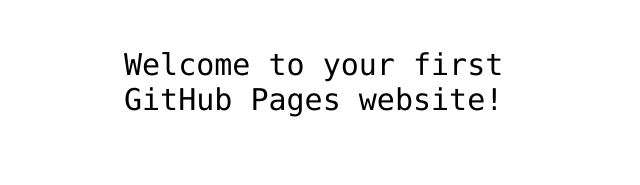
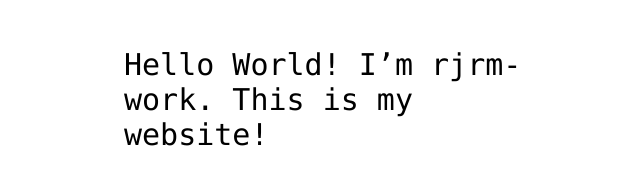
Before and after one commit to rjrm-work/hello-world, a plain HTML site: page index.html in a window 1280 px wide. Shown: the part 341-526 px from the top of the page, without its empty margins (316-956 px from the left). Drawn offline with Linux system fonts and the light colour scheme.

Commit message:
added my username in the index.html file

```diff
--- a/index.html
+++ b/index.html
@@ -12,7 +12,7 @@
 <img src="https://octodex.github.com/images/daftpunktocat-thomas.gif" id="octocat" alt="octocat-gif" />
 
 <!-- Change this code here by copy and pasting your template on line 15 -->
-<p>Welcome to your first GitHub Pages website!</p>
+<p>Hello World! I’m rjrm-work. This is my website!</p>
 
 </body>
 </html>
```
